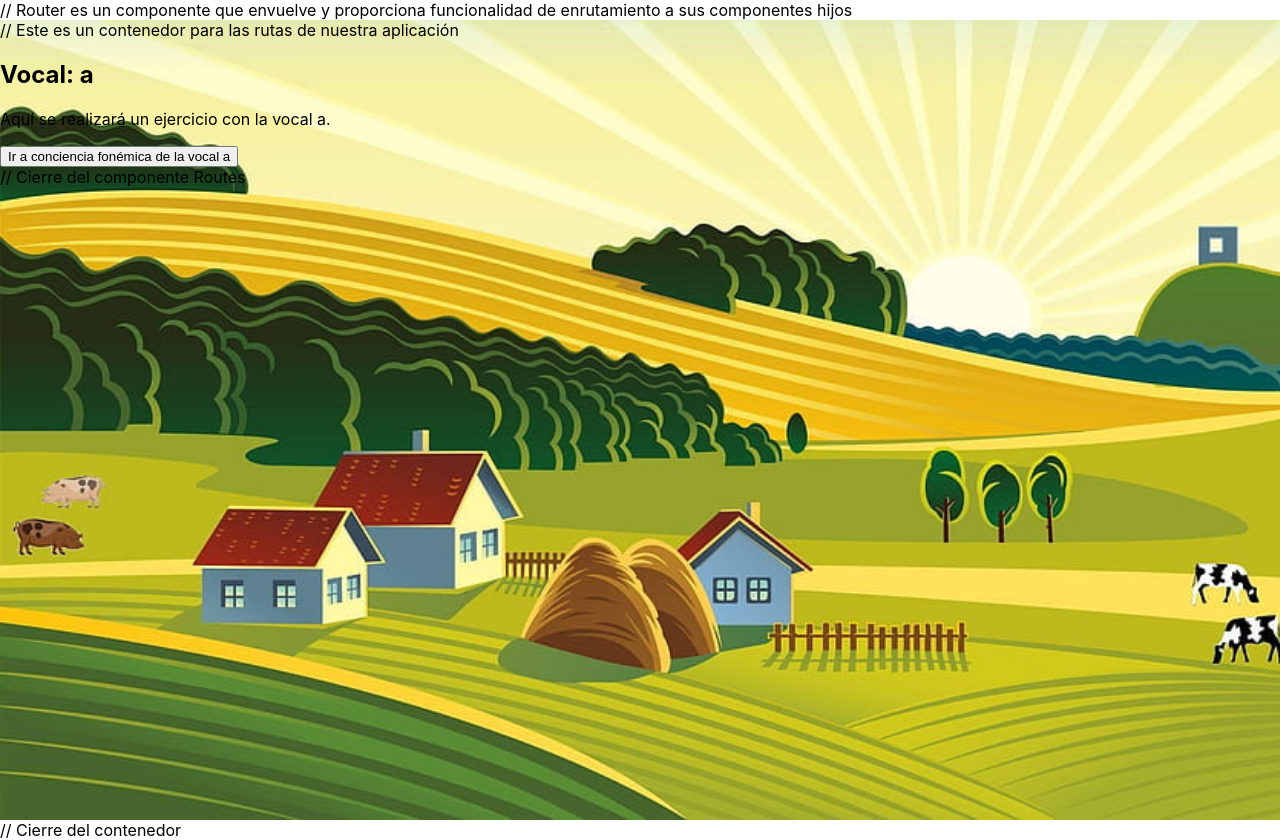
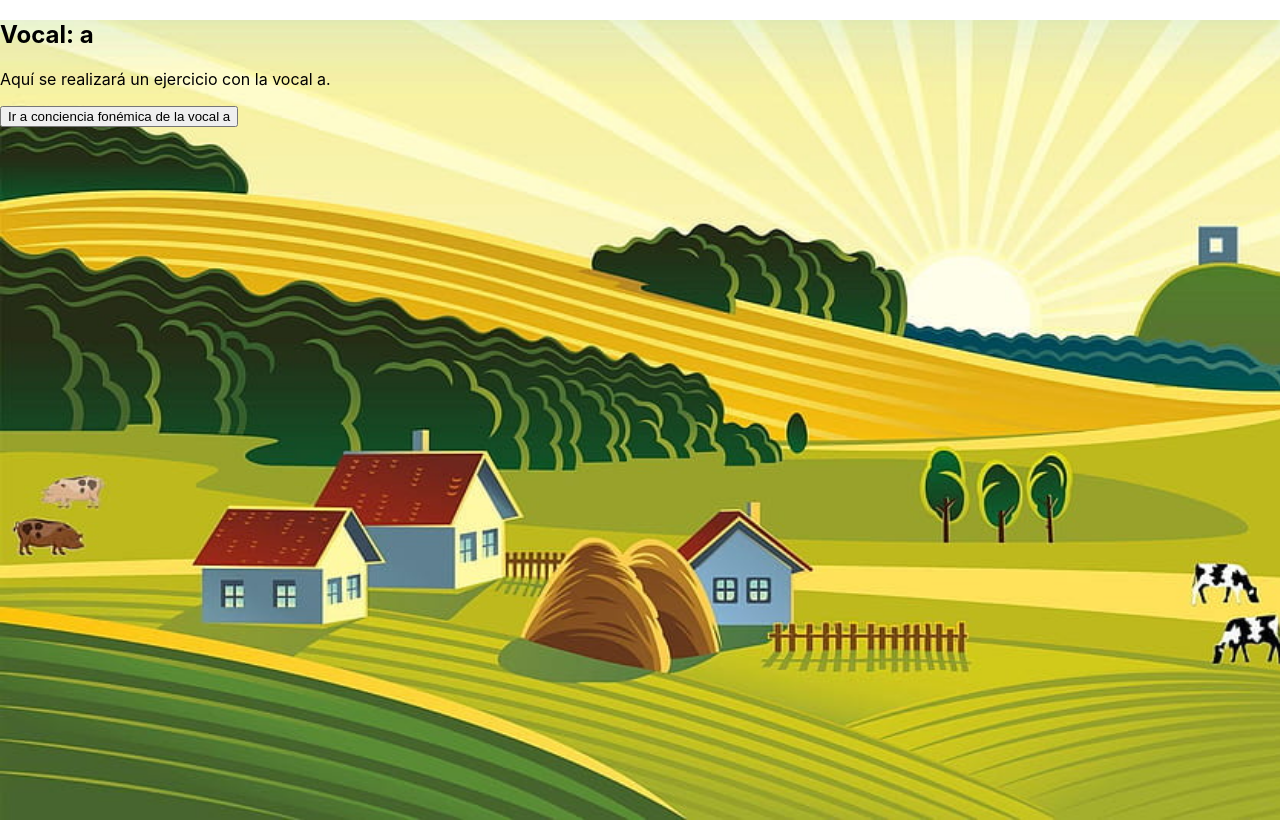
Before and after one commit to anahivasquezp/Tesis, a React (Create React App) app in the folder aventuras-linguisticas-app/: page /vocal/a in a window 1280 px wide. Built offline with nearby package versions, Linux system fonts and the light colour scheme.

Commit message:
Fix Comments and images

```diff
--- a/aventuras-linguisticas-app/src/App.js
+++ b/aventuras-linguisticas-app/src/App.js
@@ -10,16 +10,16 @@ import './App.css'; // Este es el archivo de estilos CSS para este componente
 function App() {
   // El componente retorna un elemento Router que define las rutas de nuestra aplicación
   return (
-    <Router> // Router es un componente que envuelve y proporciona funcionalidad de enrutamiento a sus componentes hijos
-      <div className="app"> // Este es un contenedor para las rutas de nuestra aplicación
-        <Routes> // Routes es un componente que envuelve y proporciona un contexto para sus componentes Route hijos
+    <Router>
+      <div className="app">
+        <Routes>
           <Route path="/" element={<VocalMenu />} /> // Esta es la ruta para la página principal ("/") que muestra el componente VocalMenu
           <Route path="/vocal/:vocal" element={<VocalPage />} /> // Esta es la ruta para una página de vocal específica ("/vocal/:vocal") que muestra el componente VocalPage
           <Route path="/vocal/:vocal/conciencia-fonemica" element={<ConcienciaFonemicaPage />} /> // Esta es la ruta para la página de conciencia fonémica de una vocal ("/vocal/:vocal/conciencia-fonemica") que muestra el componente ConcienciaFonemicaPage
-        </Routes> // Cierre del componente Routes
-      </div> // Cierre del contenedor
-    </Router> // Cierre del componente Router
-  ); // Fin de la declaración de retorno
+        </Routes>
+      </div>
+    </Router>
+  );
 }
 
 // Exportamos el componente App para que pueda ser importado y utilizado en otros archivos
--- a/aventuras-linguisticas-app/src/css/VocalButton.css
+++ b/aventuras-linguisticas-app/src/css/VocalButton.css
@@ -18,7 +18,7 @@
   }
 
   .VocalButton .image-container img {
-    width: 100px; /* Tamaño de la imagen */
-    height: 100px;
+    width: 170px; /* Tamaño de la imagen */
+    height: 170px;
     object-fit: cover; /* Esto asegura que la imagen cubra todo el espacio disponible */
   }
```
